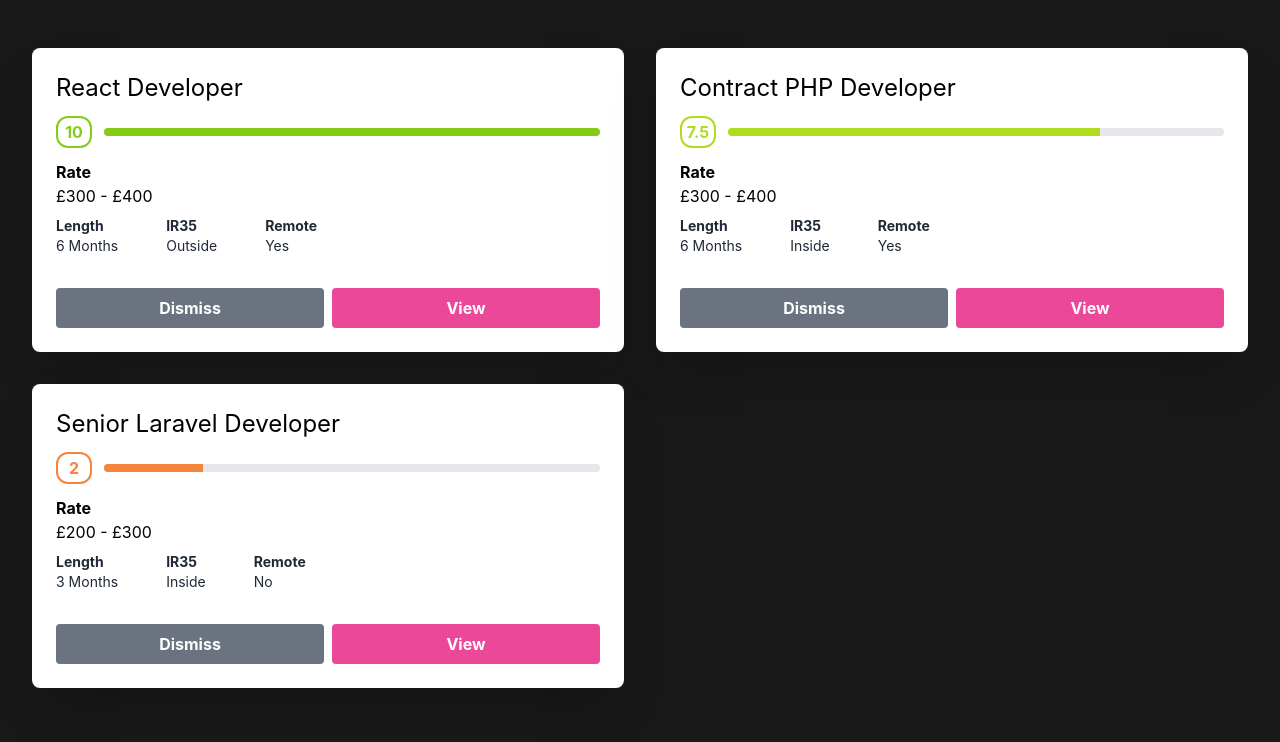
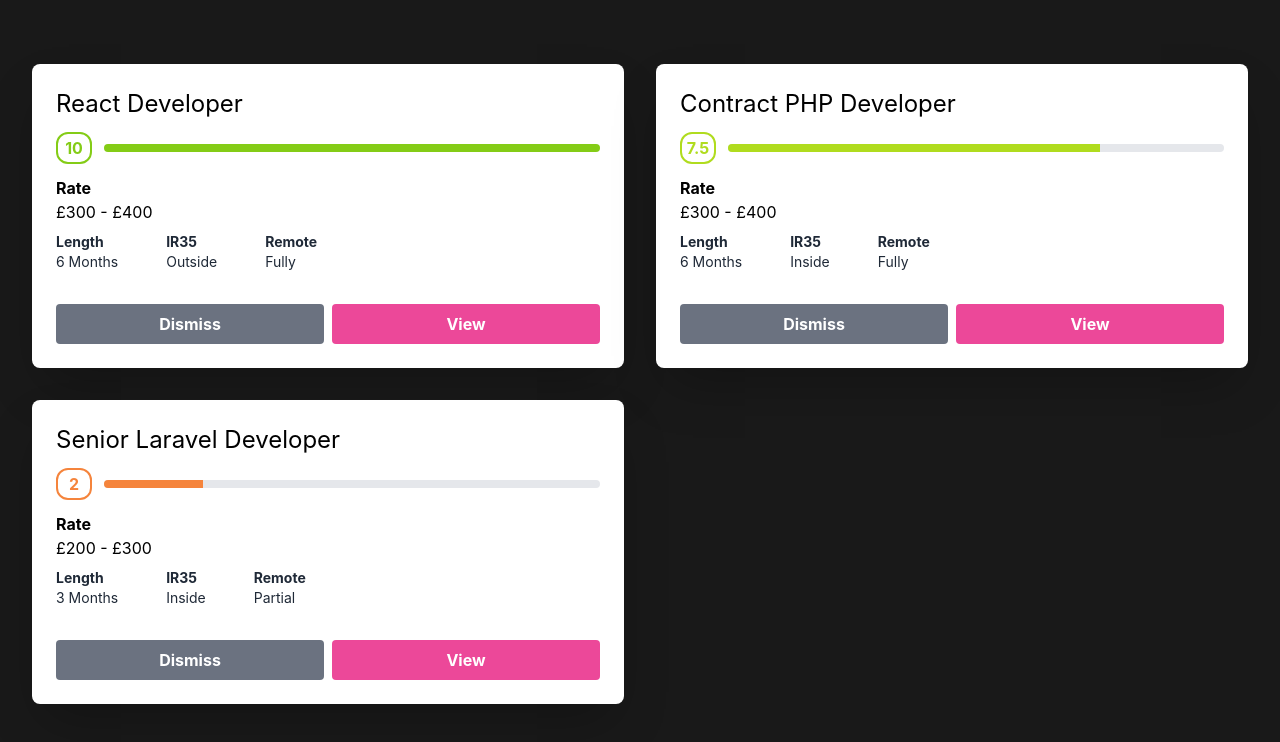
Before and after one commit to elipettingale/work-scout-2, a React (Create React App) app in the folder frontend/: page / in a window 1280 px wide. Shown: the top 742 px of the page. Built offline with nearby package versions, Linux system fonts and the light colour scheme.

Commit message:
create job and http service providers

```diff
--- a/frontend/src/App.js
+++ b/frontend/src/App.js
@@ -3,7 +3,7 @@ import Jobs from "./components/jobs";
 function App() {
   return (
     <div className="app min-h-screen">
-      <div className="max-w-screen-xl mx-auto py-12 px-8">
+      <div className="max-w-screen-xl mx-auto py-16 px-8">
         <Jobs />
       </div>
     </div>
--- a/frontend/src/components/jobs.jsx
+++ b/frontend/src/components/jobs.jsx
@@ -1,44 +1,16 @@
 import React, { Component } from "react";
 import Job from "./job";
 import _ from "lodash";
+import { getJobs } from "../services/jobService";
 
 class Jobs extends Component {
   state = {
-    jobs: [
-      {
-        id: 1,
-        title: "React Developer",
-        rating: 10,
-        info: {
-          rate: "£300 - £400",
-          length: "6 Months",
-          ir35: "Outside",
-          remote: "Yes",
-        },
-      },
-      {
-        id: 2,
-        title: "Contract PHP Developer",
-        rating: 7.5,
-        info: {
-          rate: "£300 - £400",
-          length: "6 Months",
-          ir35: "Inside",
-          remote: "Yes",
-        },
-      },
-      {
-        id: 3,
-        title: "Senior Laravel Developer",
-        rating: 2,
-        info: {
-          rate: "£200 - £300",
-          length: "3 Months",
-          ir35: "Inside",
-          remote: "No",
-        },
-      },
-    ],
+    jobs: [],
+  };
+
+  componentDidMount = async () => {
+    const { data: jobs } = await getJobs();
+    this.setState({ jobs });
   };
 
   handleDismissJob = (job) => {
--- /dev/null
+++ b/frontend/src/services/httpService.js
@@ -0,0 +1,8 @@
+import axios from "axios";
+
+export default {
+  get: axios.get,
+  post: axios.post,
+  put: axios.put,
+  delete: axios.delete,
+};
--- /dev/null
+++ b/frontend/src/services/jobService.js
@@ -0,0 +1,39 @@
+const jobs = [
+  {
+    id: 1,
+    title: "React Developer",
+    rating: 10,
+    info: {
+      rate: "£300 - £400",
+      length: "6 Months",
+      ir35: "Outside",
+      remote: "Fully",
+    },
+  },
+  {
+    id: 2,
+    title: "Contract PHP Developer",
+    rating: 7.5,
+    info: {
+      rate: "£300 - £400",
+      length: "6 Months",
+      ir35: "Inside",
+      remote: "Fully",
+    },
+  },
+  {
+    id: 3,
+    title: "Senior Laravel Developer",
+    rating: 2,
+    info: {
+      rate: "£200 - £300",
+      length: "3 Months",
+      ir35: "Inside",
+      remote: "Partial",
+    },
+  },
+];
+
+export function getJobs() {
+  return { data: jobs };
+}
```
Also changed, not shown: 1 other file (tests, documents, lock files or other folders).
